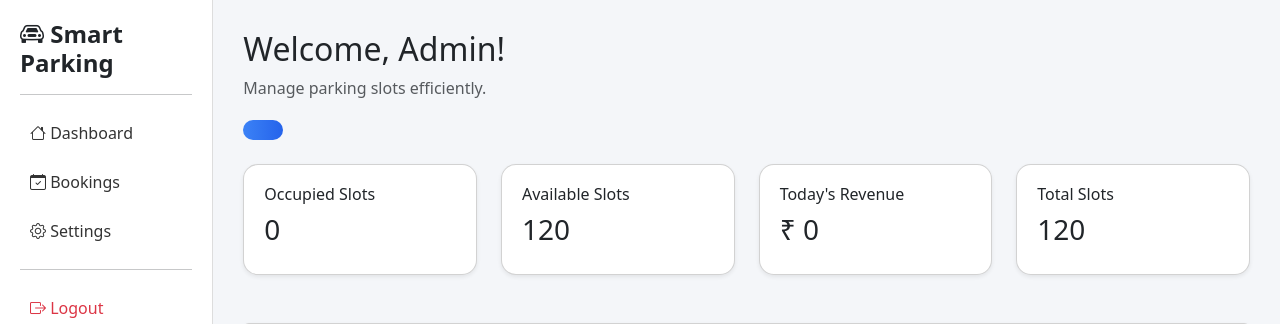
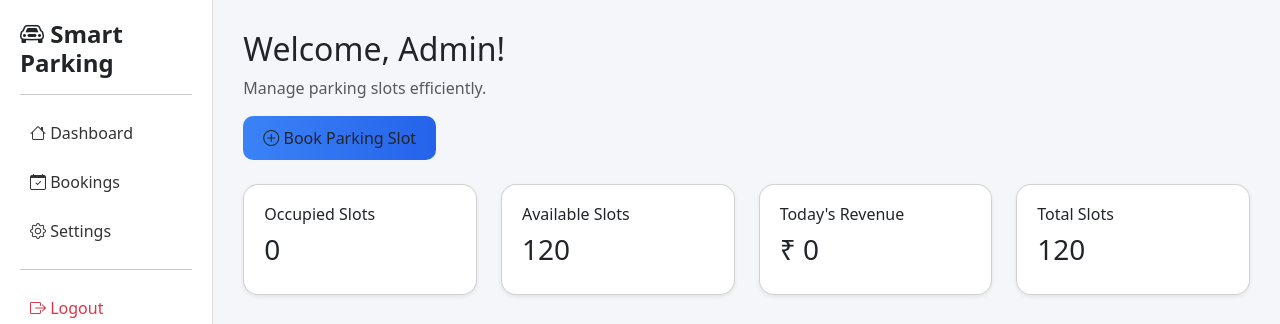
Before and after one commit to yadusaheb5-oss/parking_management, a Flask app: page / in a window 1280 px wide. Shown: the top 324 px of the page. Run offline with Flask 3, Linux system fonts and the light colour scheme; the visitor is signed in with stand-in values (Sample User, id 1).

Commit message:
Update index.html

```diff
--- a/parking_management_system-master/templates/index.html
+++ b/parking_management_system-master/templates/index.html
@@ -84,8 +84,9 @@
             <p class="text-muted">Manage parking slots efficiently.</p>
 
             <div class="mb-4">
- <a href="{{ url_for('book_page') }}" class="btn btn-primary-custom"></a>
-            </div>
+<a href="{{ url_for('book_page') }}" class="btn btn-primary-custom">
+    <i class="bi bi-plus-circle"></i> Book Parking Slot
+</a>            </div>
 
             <!-- Stats Cards -->
             <div class="row g-4">
```
